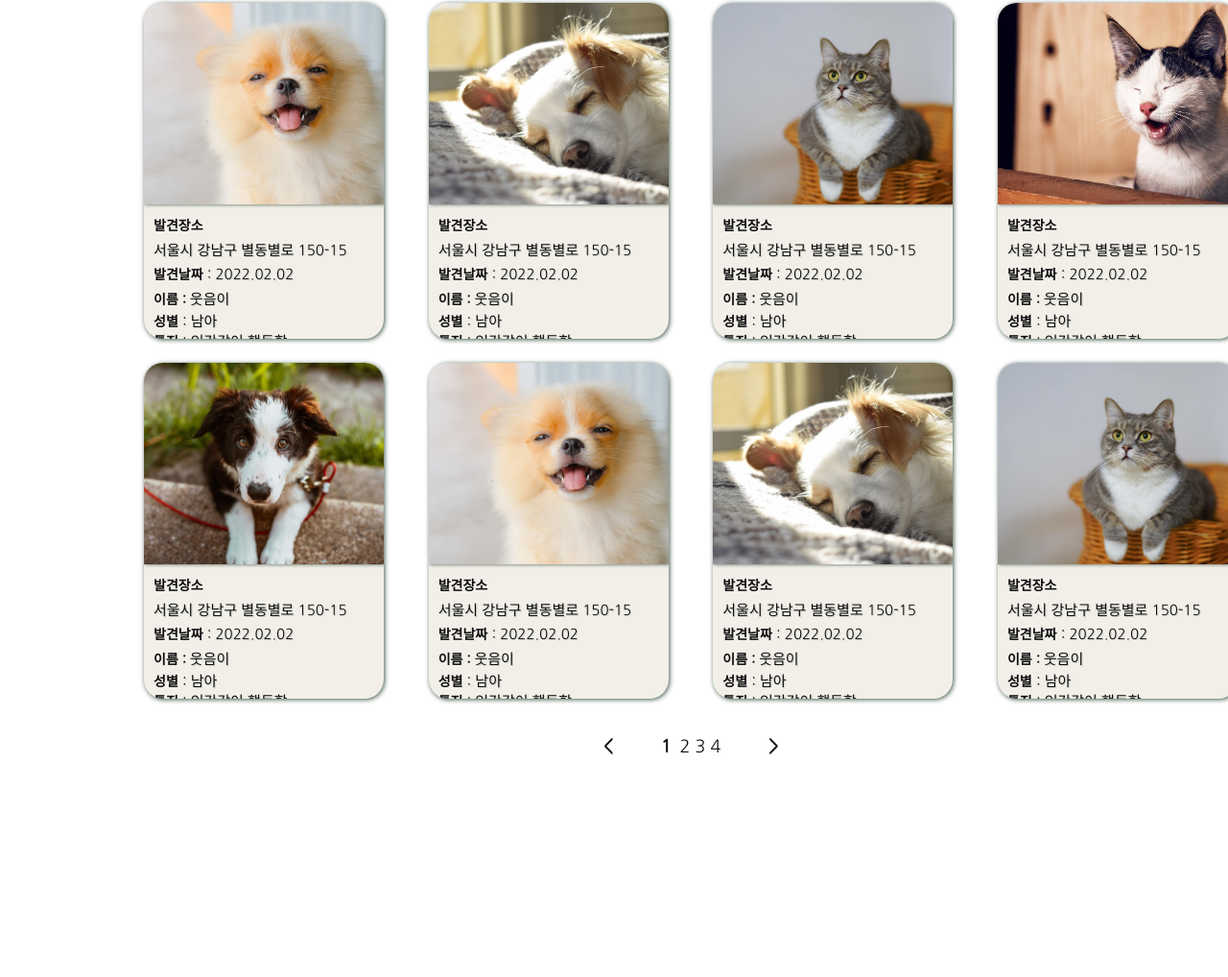
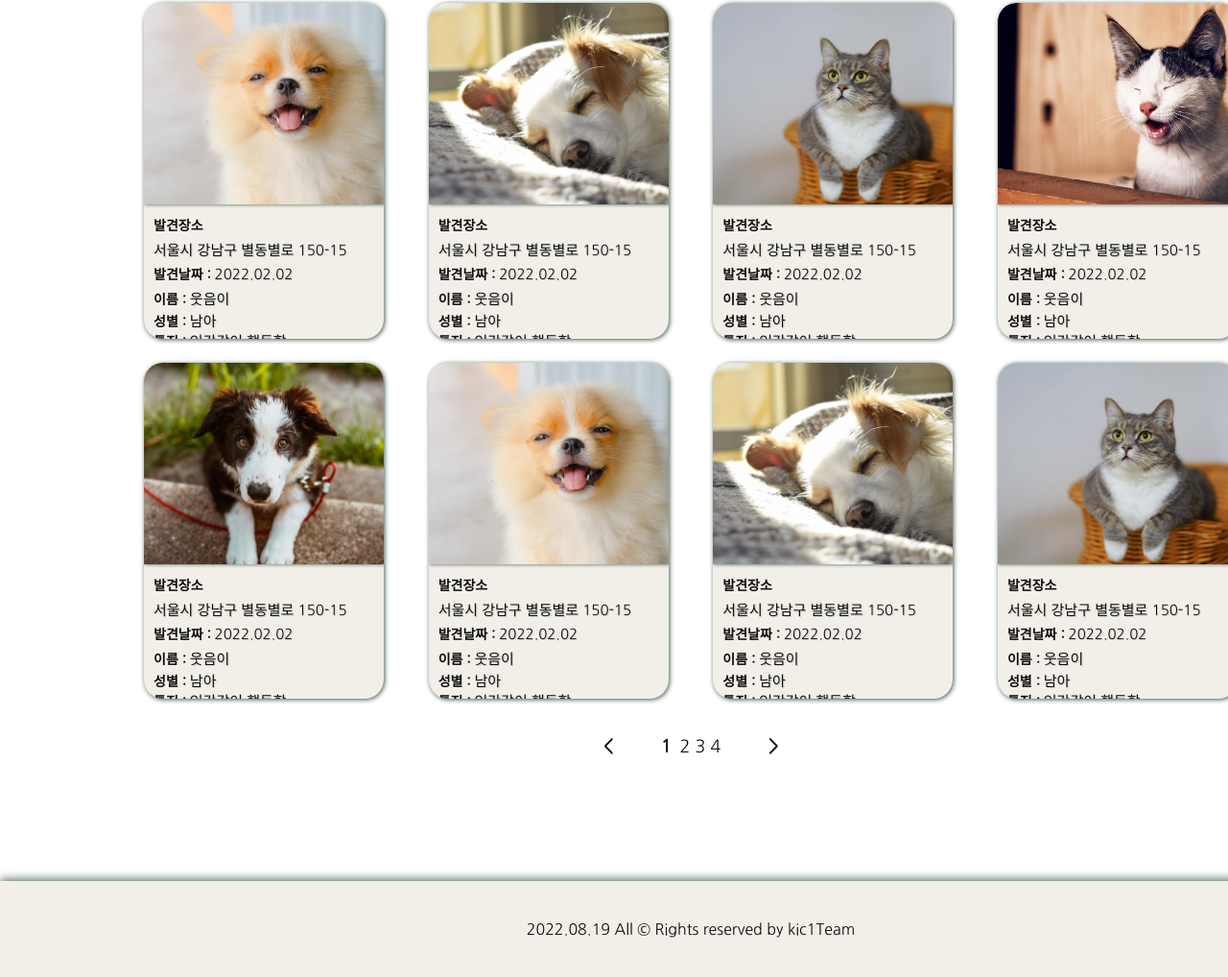
Before and after one commit to sadbc1235/hanselView, a website: page pages/dogfind.html in a window 1280 px wide. Shown: the part 212-1230 px from the top of the page at 96% size. Before the commit the page ends 1030 px from the top, so only its background shows below. Drawn offline with Linux system fonts and the light colour scheme.

Commit message:
add footer

```diff
--- a/pages/dogfind.html
+++ b/pages/dogfind.html
@@ -89,10 +89,10 @@
               <div class="name">발견장소</div>
               서울시 강남구 별동별로 150-15
             </div>
-            <div><span class="name">발견날짜</span> : 2022.02.02</div>
+            <div><span class="name">발견날짜 : </span>2022.02.02</div>
             <div><span class="name">이름 : </span>웃음이</div>
-            <div><span class="name">성별</span> : 남아</div>
-            <div><span class="name">특징</span> : 인간같이 행동함</div>
+            <div><span class="name">성별 : </span>남아</div>
+            <div><span class="name">특징 : </span>인간같이 행동함</div>
           </div>
         </div>
 
@@ -103,10 +103,10 @@
               <div class="name">발견장소</div>
               서울시 강남구 별동별로 150-15
             </div>
-            <div><span class="name">발견날짜</span> : 2022.02.02</div>
+            <div><span class="name">발견날짜 : </span>2022.02.02</div>
             <div><span class="name">이름 : </span>웃음이</div>
-            <div><span class="name">성별</span> : 남아</div>
-            <div><span class="name">특징</span> : 인간같이 행동함</div>
+            <div><span class="name">성별 : </span>남아</div>
+            <div><span class="name">특징 : </span>인간같이 행동함</div>
           </div>
         </div>
 
@@ -117,10 +117,10 @@
               <div class="name">발견장소</div>
               서울시 강남구 별동별로 150-15
             </div>
-            <div><span class="name">발견날짜</span> : 2022.02.02</div>
+            <div><span class="name">발견날짜 : </span>2022.02.02</div>
             <div><span class="name">이름 : </span>웃음이</div>
-            <div><span class="name">성별</span> : 남아</div>
-            <div><span class="name">특징</span> : 인간같이 행동함</div>
+            <div><span class="name">성별 : </span>남아</div>
+            <div><span class="name">특징 : </span>인간같이 행동함</div>
           </div>
         </div>
 
@@ -131,10 +131,10 @@
               <div class="name">발견장소</div>
               서울시 강남구 별동별로 150-15
             </div>
-            <div><span class="name">발견날짜</span> : 2022.02.02</div>
+            <div><span class="name">발견날짜 : </span>2022.02.02</div>
             <div><span class="name">이름 : </span>웃음이</div>
-            <div><span class="name">성별</span> : 남아</div>
-            <div><span class="name">특징</span> : 인간같이 행동함</div>
+            <div><span class="name">성별 : </span>남아</div>
+            <div><span class="name">특징 : </span>인간같이 행동함</div>
           </div>
         </div>
 
@@ -145,10 +145,10 @@
               <div class="name">발견장소</div>
               서울시 강남구 별동별로 150-15
             </div>
-            <div><span class="name">발견날짜</span> : 2022.02.02</div>
+            <div><span class="name">발견날짜 : </span>2022.02.02</div>
             <div><span class="name">이름 : </span>웃음이</div>
-            <div><span class="name">성별</span> : 남아</div>
-            <div><span class="name">특징</span> : 인간같이 행동함</div>
+            <div><span class="name">성별 : </span>남아</div>
+            <div><span class="name">특징 : </span>인간같이 행동함</div>
           </div>
         </div>
         <div class="card">
@@ -158,10 +158,10 @@
               <div class="name">발견장소</div>
               서울시 강남구 별동별로 150-15
             </div>
-            <div><span class="name">발견날짜</span> : 2022.02.02</div>
+            <div><span class="name">발견날짜 : </span>2022.02.02</div>
             <div><span class="name">이름 : </span>웃음이</div>
-            <div><span class="name">성별</span> : 남아</div>
-            <div><span class="name">특징</span> : 인간같이 행동함</div>
+            <div><span class="name">성별 : </span>남아</div>
+            <div><span class="name">특징 : </span>인간같이 행동함</div>
           </div>
         </div>
 
@@ -172,10 +172,10 @@
               <div class="name">발견장소</div>
               서울시 강남구 별동별로 150-15
             </div>
-            <div><span class="name">발견날짜</span> : 2022.02.02</div>
+            <div><span class="name">발견날짜 : </span>2022.02.02</div>
             <div><span class="name">이름 : </span>웃음이</div>
-            <div><span class="name">성별</span> : 남아</div>
-            <div><span class="name">특징</span> : 인간같이 행동함</div>
+            <div><span class="name">성별 : </span>남아</div>
+            <div><span class="name">특징 : </span>인간같이 행동함</div>
           </div>
         </div>
 
@@ -186,10 +186,10 @@
               <div class="name">발견장소</div>
               서울시 강남구 별동별로 150-15
             </div>
-            <div><span class="name">발견날짜</span> : 2022.02.02</div>
+            <div><span class="name">발견날짜 : </span>2022.02.02</div>
             <div><span class="name">이름 : </span>웃음이</div>
-            <div><span class="name">성별</span> : 남아</div>
-            <div><span class="name">특징</span> : 인간같이 행동함</div>
+            <div><span class="name">성별 : </span>남아</div>
+            <div><span class="name">특징 : </span>인간같이 행동함</div>
           </div>
         </div>
 
@@ -201,6 +201,10 @@
       </div>
     </div>
   </section>
+
+  <footer class="center">
+    2022.08.19 All &copy; Rights reserved by kic1Team
+  </footer>
 
   <script>
 
--- a/scss/common.scss
+++ b/scss/common.scss
@@ -32,3 +32,12 @@ img {
     transform: scale(1.05);
   }
 }
+
+footer {
+  margin-top: 100px;
+  width: 100%;
+  height: 100px;
+  font-size: 16px;
+  background-color: #F2EFE9;
+  box-shadow: 0px -1px 10px #42594A;
+}
```
Also changed, not shown: index.html (+4 -0 lines), pages/email.html (+4 -0 lines), pages/findnew.html (+4 -0 lines), pages/review.html (+4 -0 lines), css/common.css, 1 other file.
